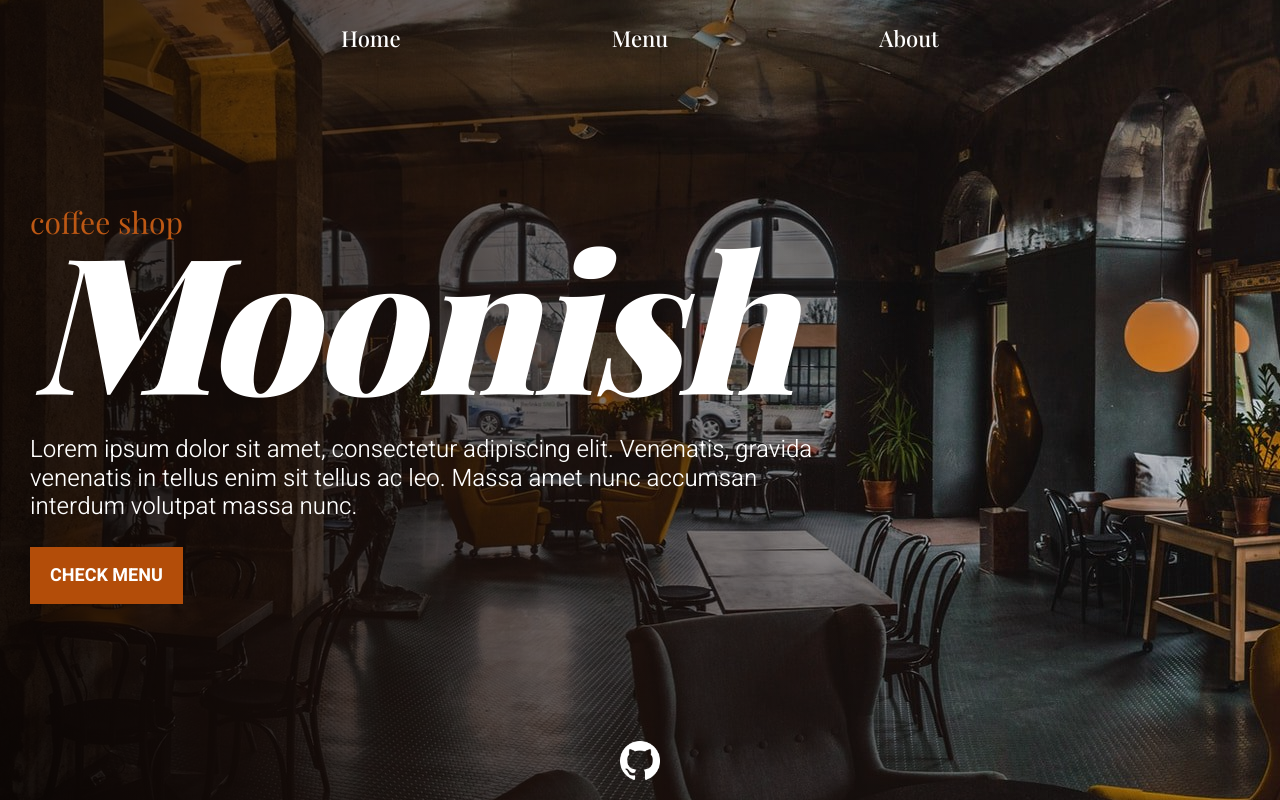
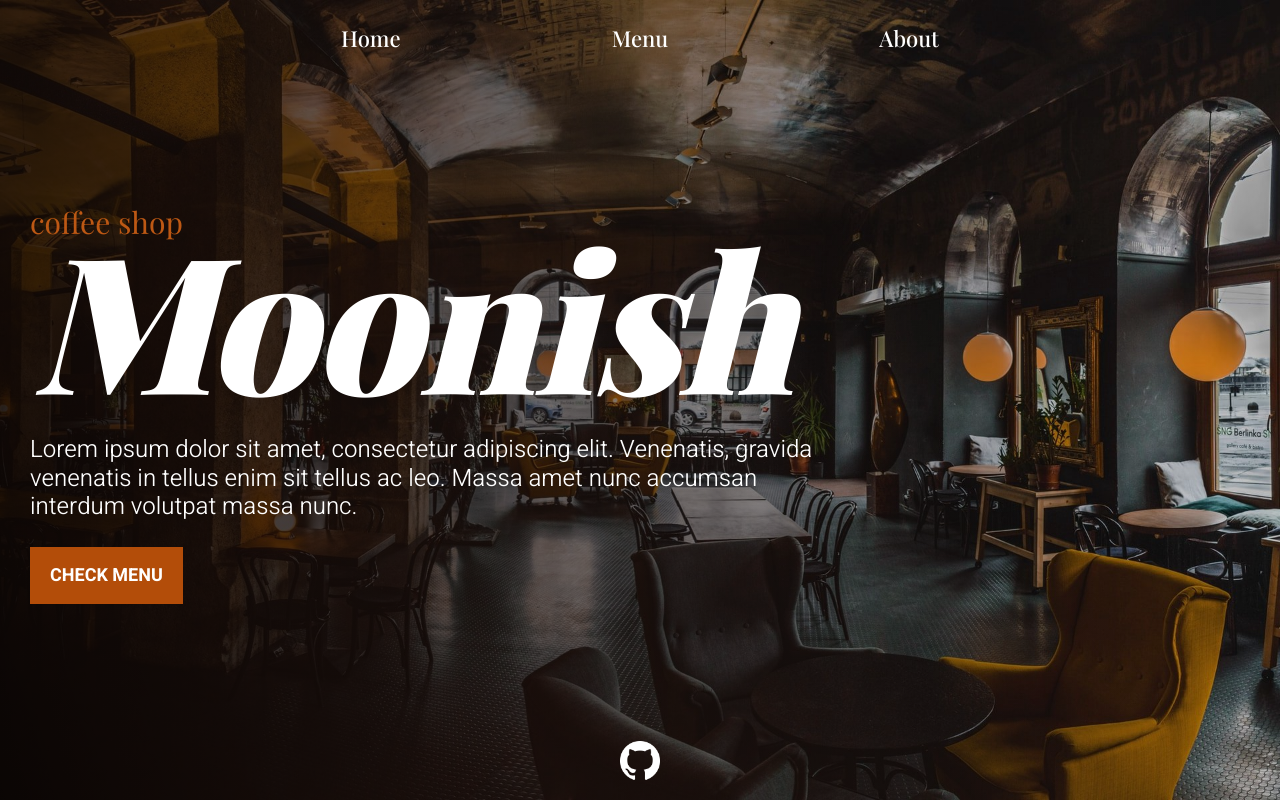
Before and after one commit to DarkWool/restaurant-page, a plain HTML site: page index.html in a window 1280 px wide. Drawn offline with nearby package versions, Linux system fonts and the light colour scheme; a web font is replaced by a local one.

Commit message:
Fixed background image styles.

```diff
--- a/main.css
+++ b/main.css
@@ -9,7 +9,7 @@
     margin-top: 15px;
 }
 
-html, body, #content {
+html, body {
     height: 100%;
 }
 
@@ -69,17 +69,12 @@ nav > a {
 
 /* ---------------- Wrapper ---------------- */
 #content {
-    background-size: cover;
-    background: linear-gradient(72.44deg, rgba(0, 0, 0, 0.85) 0%, rgba(0, 0, 0, 0) 100%), linear-gradient(237.67deg, rgba(0, 0, 0, 0) 30.62%, rgba(121, 58, 37, 0.47) 92.77%), url("images/hero-img.jpg") no-repeat center;
+    background: linear-gradient(72.44deg, rgba(0, 0, 0, 0.85) 0%, rgba(0, 0, 0, 0) 100%), linear-gradient(237.67deg, rgba(0, 0, 0, 0) 30.62%, rgba(121, 58, 37, 0.47) 92.77%), url("images/hero-img.jpg") no-repeat center / cover;
     display: flex;
     flex-direction: column;
     margin: 0;
-    min-height: 200px;
+    min-height: 100%;
     padding: 0 30px;
-    position: absolute;
-    top: 0%;
-    width: 100%;
-    z-index: -1;
 }
 
 /* ---------------- Home section ---------------- */
```
